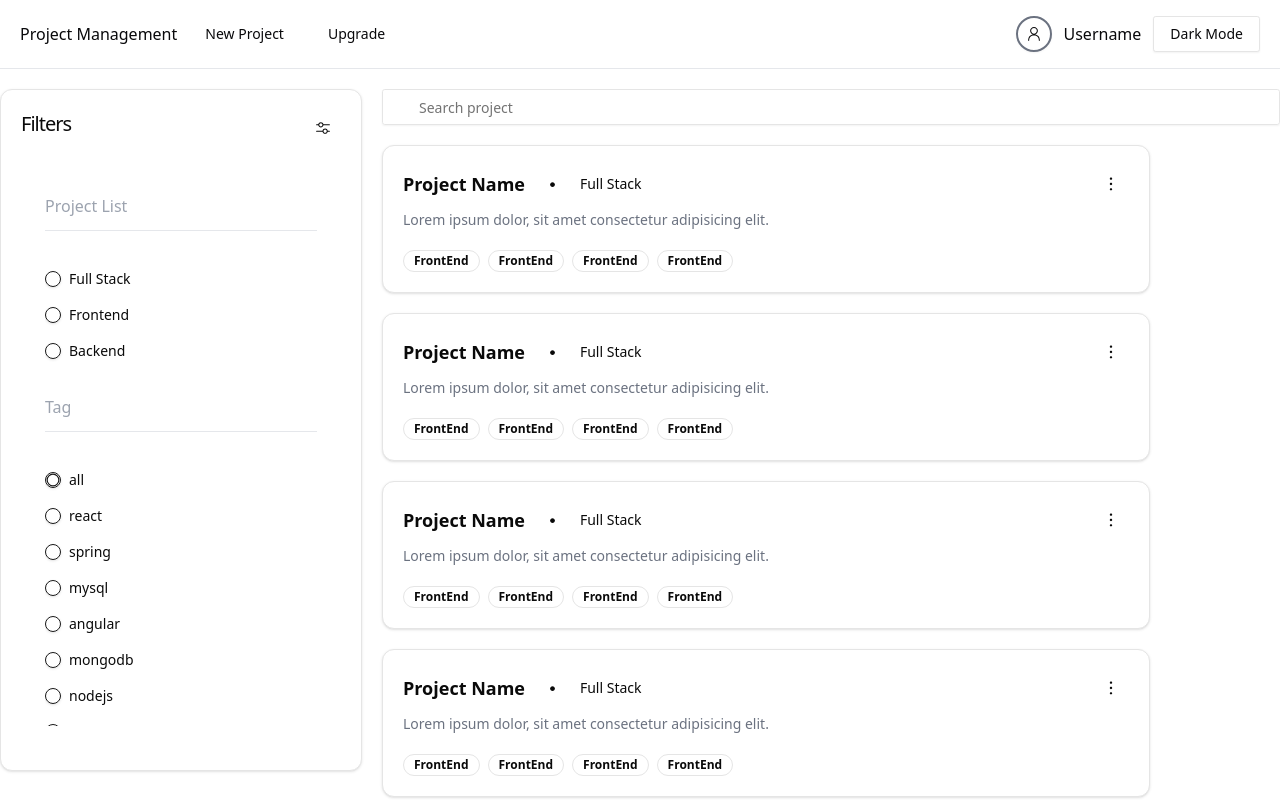
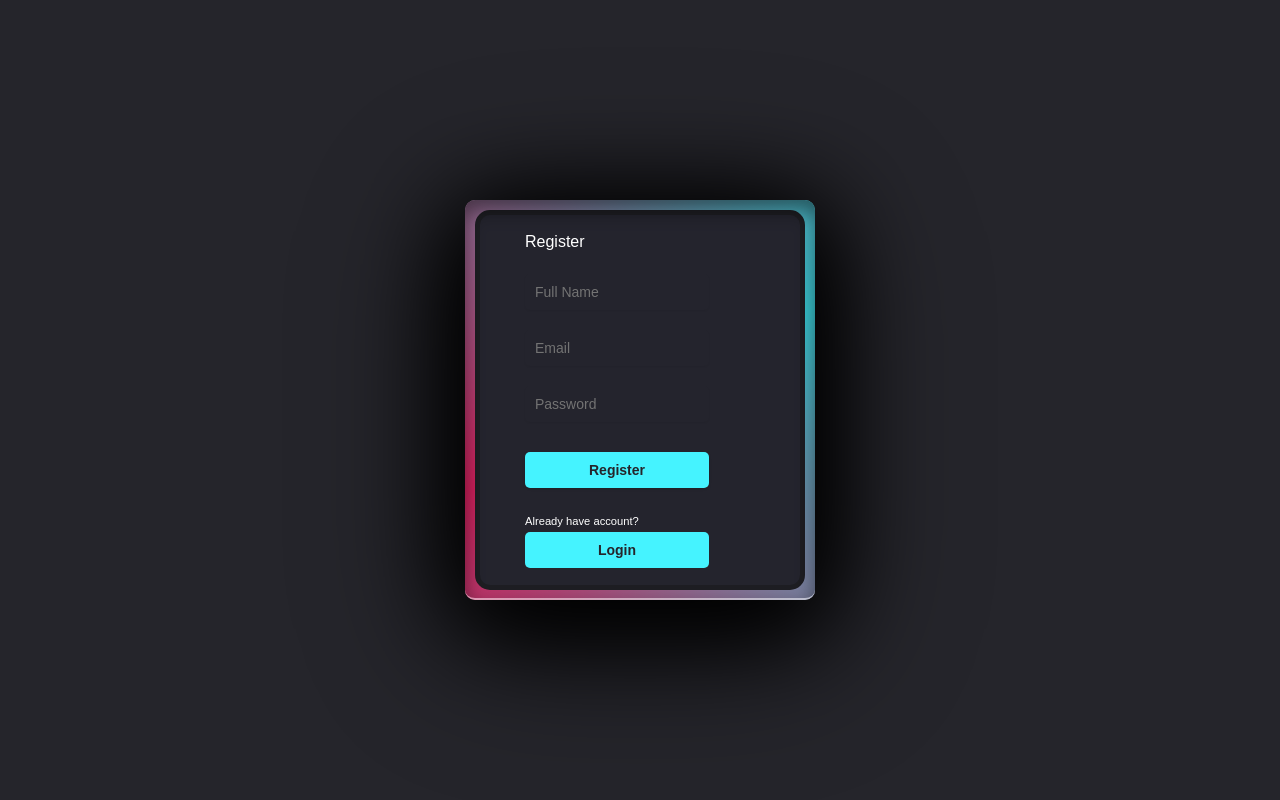
Before and after one commit to yongdingtan/projectmanagementsystem_frontend, a React (Vite) app: page / in a window 1280 px wide. Shown: the top 800 px of the page. Built offline with nearby package versions, Linux system fonts and the light colour scheme.

Commit message:
most of backbone done

```diff
--- a/src/App.jsx
+++ b/src/App.jsx
@@ -1,3 +1,4 @@
+/* eslint-disable no-constant-condition */
 import './App.css'
 import Home from "./pages/Home/Home"
 import Navbar from './pages/Navbar/Navbar'
@@ -5,11 +6,15 @@ import { Route, Routes } from 'react-router-dom'
 import ProjectDetail from './pages/ProjectDetail/ProjectDetail'
 import IssueDetail from './pages/IssueDetail/IssueDetail'
 import Subscription from './pages/Subscription/Subscription'
+import Auth from './pages/Auth/Auth'
 
 function App() {
 
   return (
     <>
+
+     {
+      false?   <div>
       <Navbar/>
        <Routes>
         <Route path="/" element={<Home />} />
@@ -17,6 +22,8 @@ function App() {
         <Route path="/project/:projectId/issue/:issueId" element={<IssueDetail />} />
         <Route path="/upgrade_plan" element={<Subscription />} />
        </Routes>
+       </div>:<Auth/>
+     }
     </>
   )
 }
--- /dev/null
+++ b/src/pages/Auth/Auth.css
@@ -0,0 +1,114 @@
+* {
+    margin: 0;
+    padding: 0;
+    box-sizing: border-box;
+    font-family: "Poppins", sans-serif;
+}
+
+.loginContainer {
+    display: flex;
+    justify-content: center;
+    align-items: center;
+    min-height: 100vh;
+    background: #25252b;
+}
+
+@property --a {
+    syntax: '<angle>';
+    inherits: false;
+    initial-value: 0deg;
+}
+
+.box {
+    position: relative;
+    width: 350px; /* Adjust box width */
+    height: 400px; /* Adjust box height */
+    background: repeating-conic-gradient(from var(--a), #ff2770 0%, #45f3ff 50%, #ff2770 100%);
+    filter: drop-shadow(0 15px 50px #000);
+    border-radius: 20px;
+    animation: rotating 4s linear infinite;
+    display: flex;
+    justify-content: center;
+    align-items: center;
+}
+
+@keyframes rotating {
+    0% {
+        --a: 0deg;
+    }
+    100% {
+        --a: 360deg;
+    }
+}
+
+.box::before {
+    content: "";
+    position: absolute;
+    width: 100%;
+    height: 100%;
+    background: repeating-conic-gradient(from calc(var(--a) * -1), #45f3ff 0%, #ff2770 50%, #45f3ff 100%);
+    filter: drop-shadow(0 15px 50px #000);
+    border-radius: 10px;
+    animation: rotating 3s linear infinite;
+}
+
+.box::after {
+    content: "";
+    position: absolute;
+    inset: 10px; /* Adjust the inner box size */
+    background: #2d2d39;
+    border-radius: 15px;
+    border: 5px solid #25252b;
+}
+
+.login {
+    position: relative; /* Relative for proper alignment */
+    width: 100%; /* Use full width inside the box */
+    height: 100%; /* Use full height inside the box */
+    display: flex;
+    justify-content: center;
+    align-items: center;
+    flex-direction: column;
+    border-radius: 10px;
+    background: rgba(0, 0, 0, 0.2);
+    z-index: 10; /* Ensure it is above the background */
+    box-shadow: inset 0 10px 20px rgba(0, 0, 0, 0.5);
+    border-bottom: 2px solid rgba(255, 255, 255, 0.5);
+    padding: 20px; /* Add padding to avoid content touching edges */
+}
+
+.login h1 {
+    color: #fff;
+    margin-bottom: 20px;
+}
+
+.login span {
+    color: #fff;
+    margin-bottom: 20px;
+    font-size: 0.7rem
+}
+
+
+.login input {
+    width: 80%;
+    padding: 10px;
+    margin: 10px 0;
+    border: none;
+    border-radius: 5px;
+}
+
+.login button {
+    width: 80%;
+    padding: 10px;
+    background: #45f3ff;
+    border: none;
+    border-radius: 5px;
+    color: #25252b;
+    font-weight: bold;
+    cursor: pointer;
+}
+
+.login button:hover {
+    background: #ff2770;
+    color: #fff;
+}
--- /dev/null
+++ b/src/pages/Auth/Auth.jsx
@@ -0,0 +1,26 @@
+import { useState } from "react"
+import Login from "./Login"
+import SignUp from "./SignUp"
+import { Button } from "@/components/ui/button"
+import "./Auth.css"
+
+const Auth = () => {
+    const [active, setActive] = useState(true)
+  return (
+    <div className="loginContainer">
+        <div className="box h-[30rem] w-[25rem]">
+            <div className="minContainer login">
+                <div className="loginBox w-full px-10 space-y-5">
+                    {active?<SignUp/>:<Login/>}
+                    <div>
+                        <span>{active? "Already have account?":"Don't have account?"}</span>
+                        <Button variant="ghost" onClick={() => setActive(!active)}>{active? "Login":"Sign Up"}</Button>
+                    </div>
+                </div>
+            </div>
+        </div>
+    </div>
+  )
+}
+
+export default Auth
--- /dev/null
+++ b/src/pages/Auth/Login.jsx
@@ -0,0 +1,54 @@
+import { useForm } from "react-hook-form"
+import { Button } from "@/components/ui/button"
+import { Form, FormControl, FormField, FormItem, FormMessage } from "@/components/ui/form"
+import { Input } from "@/components/ui/input"
+
+const Login = () => {
+    const form = useForm({
+        defaultValues: {
+            email: '',
+            password: '',
+            fullName: ''
+        }
+    })
+    const onSubmit = (data) => {
+        console.log("Email: ", data)
+    }
+
+  return (
+    <div className="space-y-5">
+      <h1>Login</h1>
+            <Form {...form}>
+              <form className="space-y-5" onSubmit={form.handleSubmit(onSubmit)}>
+                  <FormField control={form.control}
+                  name="email"
+                  render={({ field }) => ( <FormItem>
+                    <FormControl>
+                      <Input {...field}
+                        type="text"
+                        className="border w-full border-gray-700 py-5 px-5"
+                        placeholder="Email"/>
+                    </FormControl>
+                    <FormMessage />
+                  </FormItem>)} />
+                  <FormField control={form.control}
+                  name="password"
+                  render={({ field }) => ( <FormItem>
+                    <FormControl>
+                      <Input {...field}
+                        type="text"
+                        className="border w-full border-gray-700 py-5 px-5"
+                        placeholder="Password"/>
+                    </FormControl>
+                    <FormMessage />
+                  </FormItem>)} />
+                      <Button type="submit" className="w-full mt-5">
+                          Login
+                      </Button>
+              </form>
+            </Form>
+    </div>
+  )
+}
+
+export default Login
--- /dev/null
+++ b/src/pages/Auth/SignUp.jsx
@@ -0,0 +1,65 @@
+import { useForm } from "react-hook-form"
+import { Button } from "@/components/ui/button"
+import { Form, FormControl, FormField, FormItem, FormMessage } from "@/components/ui/form"
+import { Input } from "@/components/ui/input"
+
+const SignUp = () => {
+    const form = useForm({
+        defaultValues: {
+            email: '',
+            password: '',
+            fullName: ''
+        }
+    })
+    const onSubmit = (data) => {
+        console.log("Email: ", data)
+    }
+
+  return (
+    <div className="space-y-5">
+      <h1>Register</h1>
+            <Form {...form}>
+              <form className="space-y-5" onSubmit={form.handleSubmit(onSubmit)}>
+              <FormField control={form.control}
+                  name="fullName"
+                  render={({ field }) => ( <FormItem>
+                    <FormControl>
+                      <Input {...field}
+                        type="text"
+                        className="border w-full border-gray-700 py-5 px-5"
+                        placeholder="Full Name"/>
+                    </FormControl>
+                    <FormMessage />
+                  </FormItem>)} />
+                  <FormField control={form.control}
+                  name="email"
+                  render={({ field }) => ( <FormItem>
+                    <FormControl>
+                      <Input {...field}
+                        type="text"
+                        className="border w-full border-gray-700 py-5 px-5"
+                        placeholder="Email"/>
+                    </FormControl>
+                    <FormMessage />
+                  </FormItem>)} />
+                  <FormField control={form.control}
+                  name="password"
+                  render={({ field }) => ( <FormItem>
+                    <FormControl>
+                      <Input {...field}
+                        type="text"
+                        className="border w-full border-gray-700 py-5 px-5"
+                        placeholder="Password"/>
+                    </FormControl>
+                    <FormMessage />
+                  </FormItem>)} />
+                      <Button type="submit" className="w-full mt-5">
+                          Register
+                      </Button>
+              </form>
+            </Form>
+    </div>
+  )
+}
+
+export default SignUp
--- a/src/pages/Subscription/Subscription.jsx
+++ b/src/pages/Subscription/Subscription.jsx
@@ -1,7 +1,19 @@
+/* eslint-disable no-constant-condition */
+import SubscriptionCard from "./SubscriptionCard"
+
+const plan1 = ["a","b","c"]
+const plan2 = ["a","b","c","d","e","f"]
+const plan3 = ["a","b","c","d","e","f","g","h","i"]
+
 const Subscription = () => {
   return (
-    <div>
-      asd
+    <div className="p-10">
+      <p className="text-5xl font-semibold py-5 pb-16 text-center">Pricing</p>
+      <div className="flex flex-col lg:flex-row justify-center items-center gap-9">
+        <SubscriptionCard data={{planName:"Free", features:plan1, planType:"FREE", price:0, buttonName:true?"Current Plan":"Get Started"}}/>
+        <SubscriptionCard data={{planName:"Monthly Paid Plan", features:plan2, planType:"MONTHLY", price:5, buttonName:true?"Current Plan":"Get Started"}}/>
+        <SubscriptionCard data={{planName:"Annually Paid Plan", features:plan3, planType:"ANNUALLY", price:42, buttonName:true?"Current Plan":"Get Started"}}/>
+      </div>
     </div>
   )
 }
--- /dev/null
+++ b/src/pages/Subscription/SubscriptionCard.jsx
@@ -0,0 +1,28 @@
+/* eslint-disable react/prop-types */
+import { Button } from "@/components/ui/button"
+import { CheckCircledIcon } from "@radix-ui/react-icons"
+
+const SubscriptionCard = ({data}) => {
+  return (
+    <div className="rounded-xl bg-[#1b1b1b] bg-opacity-20 shadow-[#14173b] shadow-2xl card p-5 space-y-5 w-[18rem]">
+      <p>{data.planName}</p>
+      <p>
+        <span className="text-xl font-semibold">SGD${data.price}/</span>
+        <span>{data.planType}</span>
+      </p>
+      {data.planType=="ANNUALLY" && <p className="text-green-400">30% discount</p>}
+
+      <Button className="w-full">
+        {data.buttonName}
+      </Button>
+      <div>
+        {data.features.map((item)=><div key={item} className="flex items-center gap-2">
+            <CheckCircledIcon/>
+                <p>{item}</p>
+        </div>)}
+      </div>
+    </div>
+  )
+}
+
+export default SubscriptionCard
```
Lines whose indentation alone changed are shown as unchanged.
